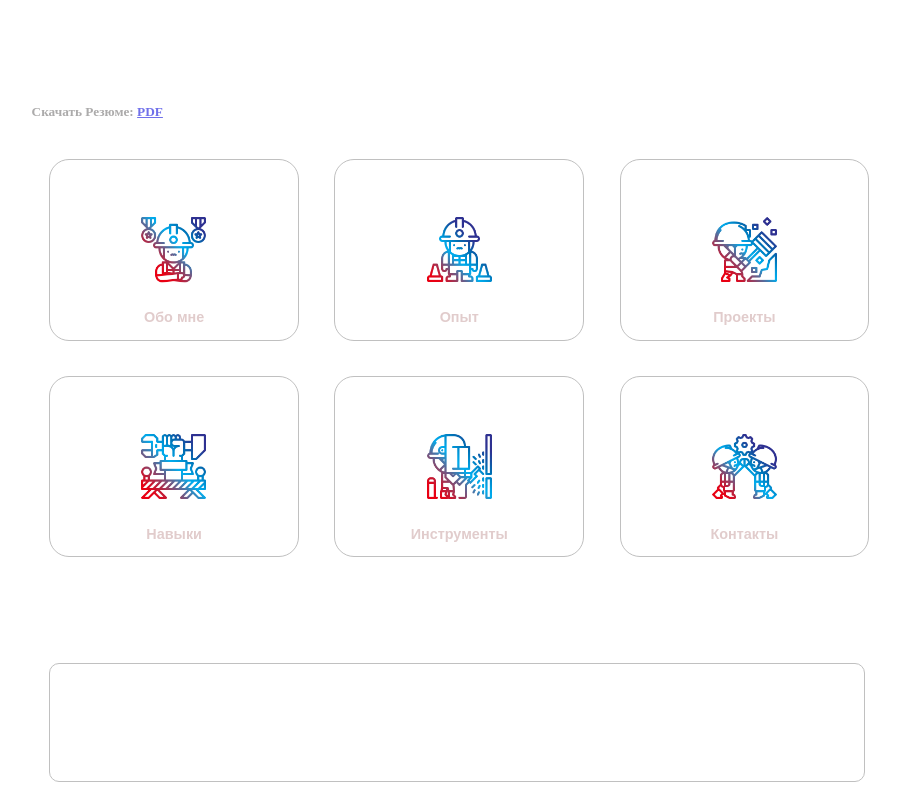
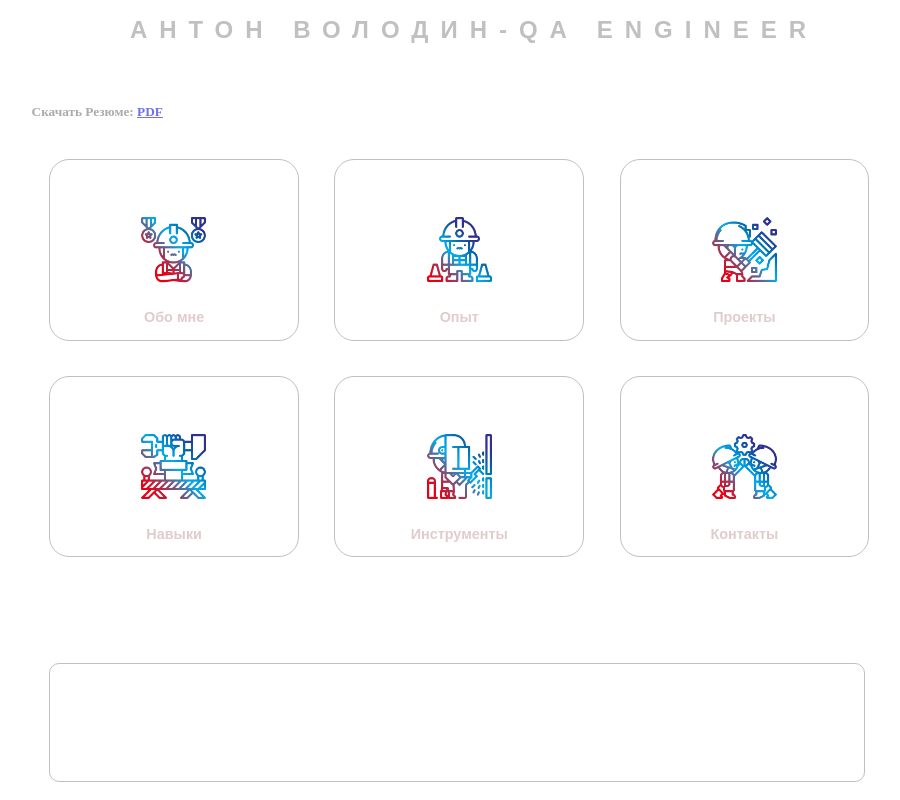
Before and after one commit to AntonVolodin/visit_card_en, a plain HTML site: page index.html in a window 1280 px wide. Shown: the top 800 px of the page, without its empty margins (166-1066 px from the left). Drawn offline with Linux system fonts and the light colour scheme.

Commit message:
Цвет

```diff
--- a/style.css
+++ b/style.css
@@ -126,7 +126,7 @@ h1 {
     font-style: normal;
     letter-spacing: 12px;
     text-align: center;
-    color:white;
+    color:silver;
 }
 h2 {
     font-family:Arial, Helvetica, sans-serif;
```
